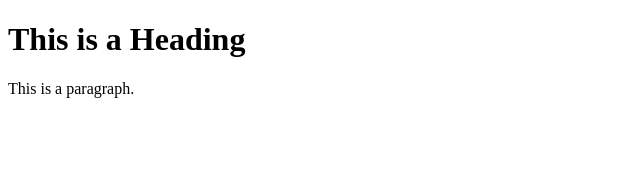
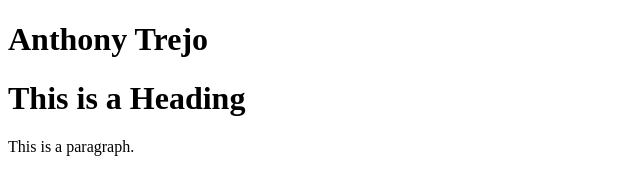
Before and after one commit to tonytrejo99/hello-world-at, a plain HTML site: page index.html in a window 1280 px wide. Shown: the whole page, without its empty margins (0-640 px from the left). Drawn offline with Linux system fonts and the light colour scheme.

Commit message:
Update file.

```diff
--- a/index.html
+++ b/index.html
@@ -1,10 +1,11 @@
 <!DOCTYPE html>
 <html>
 <head>
-<title>Page Title</title>
+<title>Tony</title>
 </head>
 <body>
 
+<h1>Anthony Trejo</h1>
 <h1>This is a Heading</h1>
 <p>This is a paragraph.</p>
 
```
